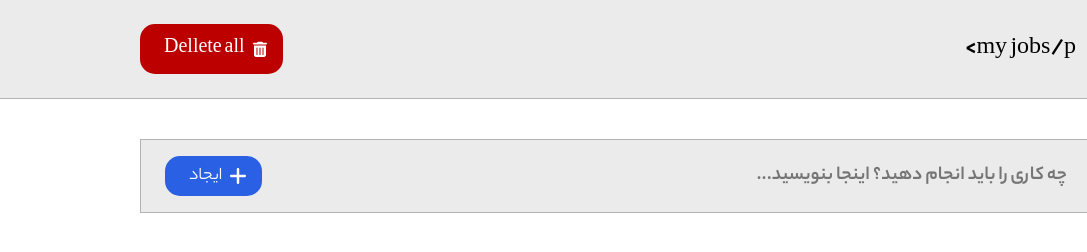
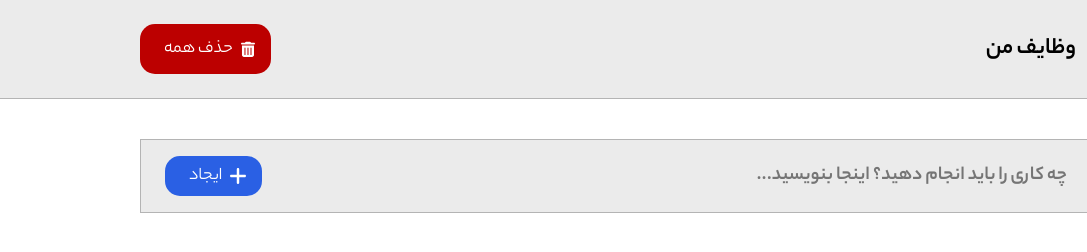
Before and after one commit to javadkhosravii/to-do-app, a plain HTML site: page index.html in a window 1280 px wide. Shown: the full height of the page, 0-1087 px from the left. Drawn offline with Linux system fonts and the light colour scheme.

Commit message:
Update index.html

```diff
--- a/index.html
+++ b/index.html
@@ -15,14 +15,14 @@
             <ul>
                 <li>
                     <img src="/icon/logo.svg" alt="">
-                    <p>my jobs/p>
+                    <p>وظایف من</p>
                 </li>
 
             </ul>
 
             <button id="dlt-all-btn" type="submit" class="btn">
                 <img src="/icon/delete.svg" alt="">
-                <span>Dellete all</span>
+                <span>حذف همه</span>
             </button>
         </div>
     </header>
```
